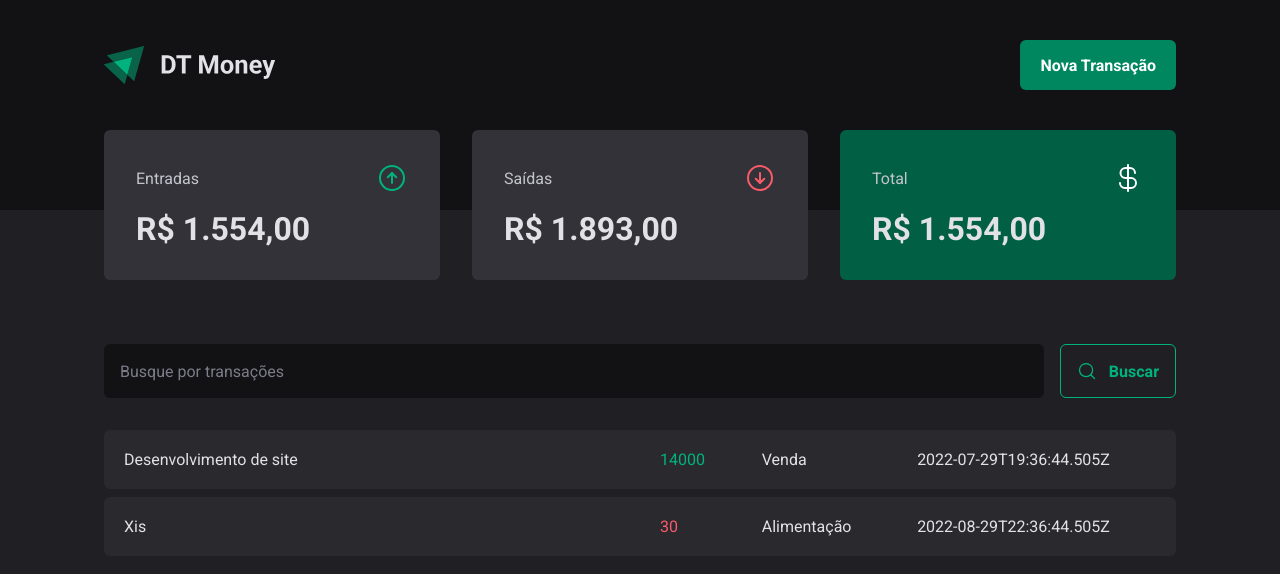
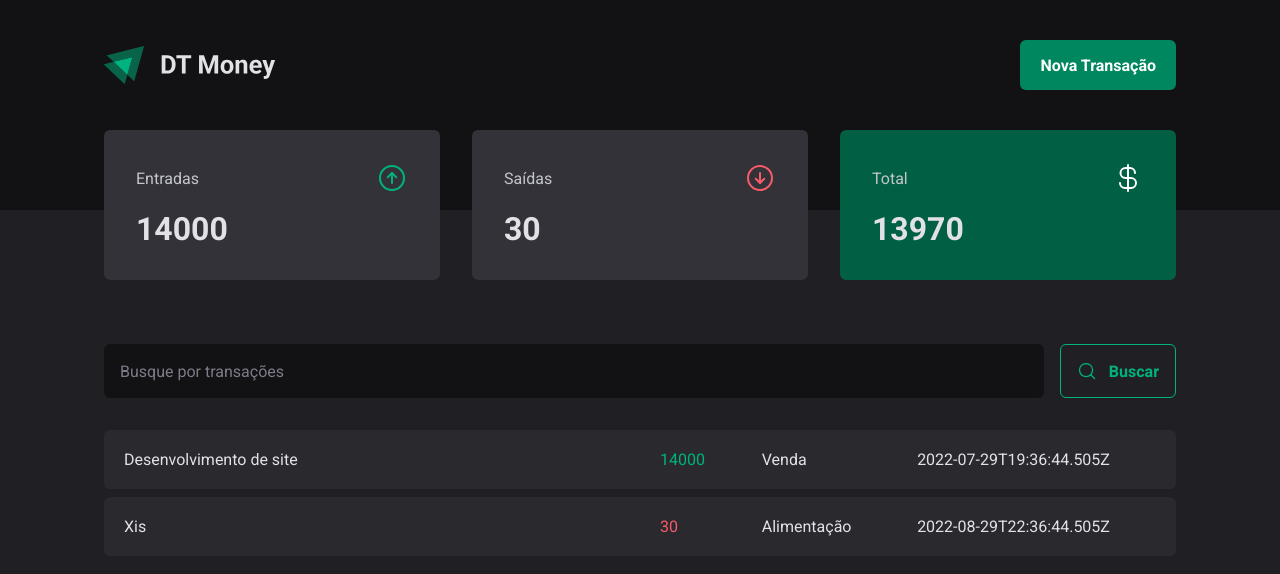
Before and after one commit to Ronald-Joaquim/DTmoney2.0, a React (Vite) app: page / in a window 1280 px wide. Shown: the top 574 px of the page. Built offline with nearby package versions, Linux system fonts and the light colour scheme; data requests are answered from the project's data file.

Commit message:
Calculando resumo de transações

```diff
--- a/src/components/Summary/index.tsx
+++ b/src/components/Summary/index.tsx
@@ -5,6 +5,25 @@
 
 export function Summary() {
   const { transactions } = useContext(TransactionsContext);
+
+  const sumarry = transactions.reduce(
+    (acc, transaction) => {
+      if (transaction.type === "income") {
+        acc.income += transaction.price;
+        acc.total += transaction.price;
+      } else {
+        acc.outcome += transaction.price;
+        acc.total -= transaction.price;
+      }
+
+      return acc;
+    },
+    {
+      income: 0,
+      outcome: 0,
+      total: 0,
+    }
+  );
   return (
     <SummaryContainer>
       <SuymmaryCard>
@@ -13,7 +32,7 @@
           <ArrowCircleUp size={32} color="#00b37e" />
         </header>
 
-        <strong>R$ 1.554,00</strong>
+        <strong>{sumarry.income}</strong>
       </SuymmaryCard>
       <SuymmaryCard>
         <header>
@@ -21,7 +40,7 @@
           <ArrowCircleDown size={32} color="#f75a68" />
         </header>
 
-        <strong>R$ 1.893,00</strong>
+        <strong>{sumarry.outcome}</strong>
       </SuymmaryCard>
       <SuymmaryCard variant="green">
         <header>
@@ -29,7 +48,7 @@
           <CurrencyDollar size={32} color="#fff" />
         </header>
 
-        <strong>R$ 1.554,00</strong>
+        <strong>{sumarry.total}</strong>
       </SuymmaryCard>
     </SummaryContainer>
   );
```
